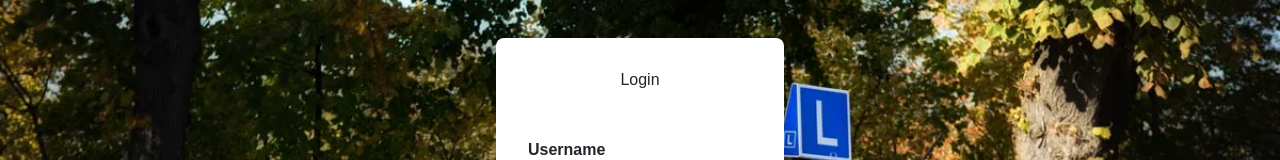
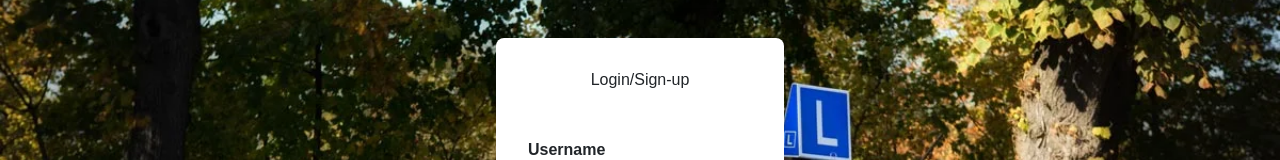
Before and after one commit to davidpub6/ZdanePrawko, a React (Create React App) app in the folder app/: page / in a window 1280 px wide. Shown: the part 150-310 px from the top of the page. Built offline with nearby package versions, Linux system fonts and the light colour scheme.

Commit message:
Update Login.jsx

```diff
--- a/app/src/pages/Login.jsx
+++ b/app/src/pages/Login.jsx
@@ -74,7 +74,7 @@ function Login() {
   return (
     <div className="flex items-center justify-center h-screen">
       <div class="bg-white bg-opacity-80 rounded-lg p-8 w-72 shadow-lg">
-        <h2 class="text-center mb-5"> Login </h2>
+        <h2 class="text-center mb-5"> Login/Sign-up </h2>
         <form onSubmit={handleSubmit} className="login-form">
           <div class="mb-4">
             <label class="font-bold block mb-1" htmlFor="username">Username</label>
```
